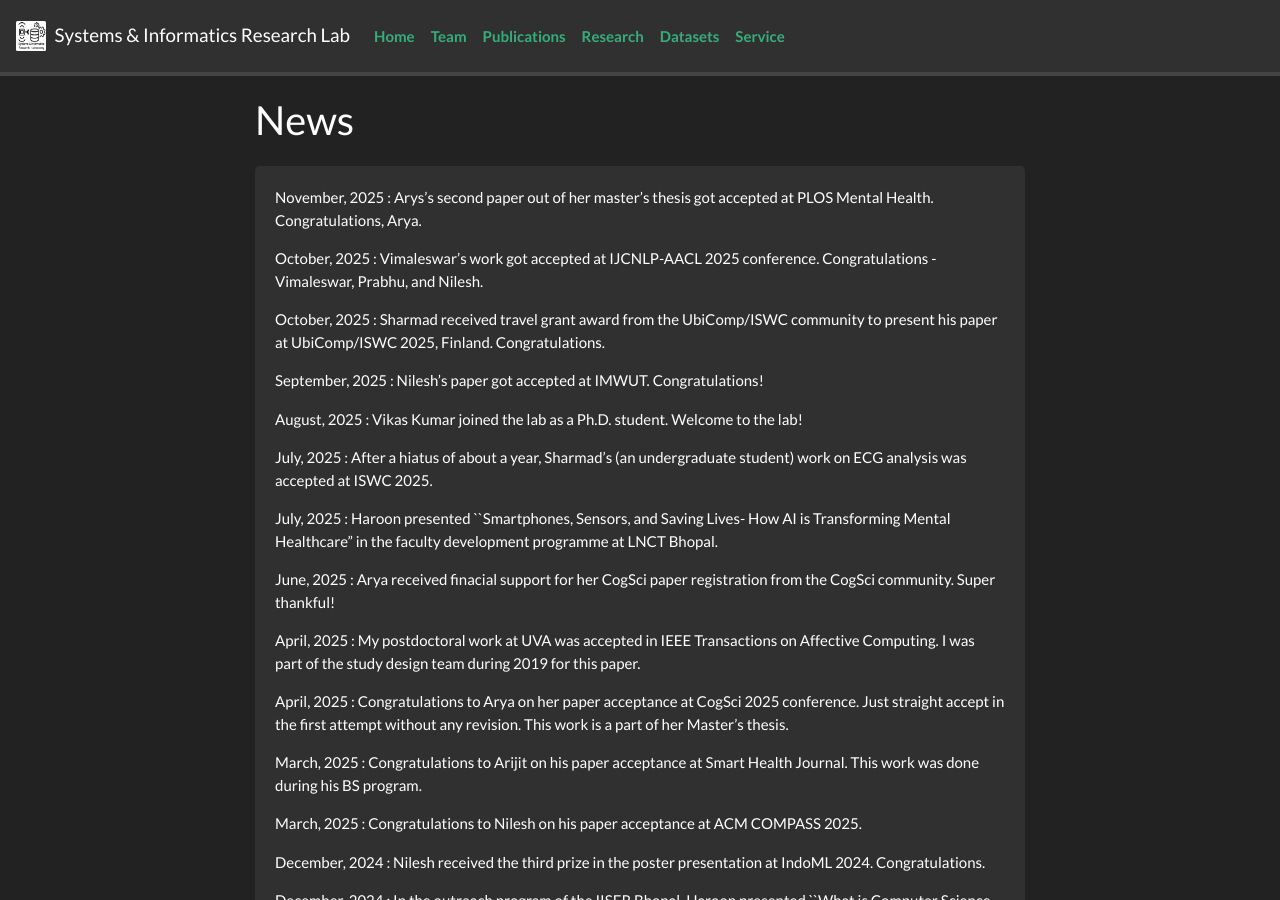
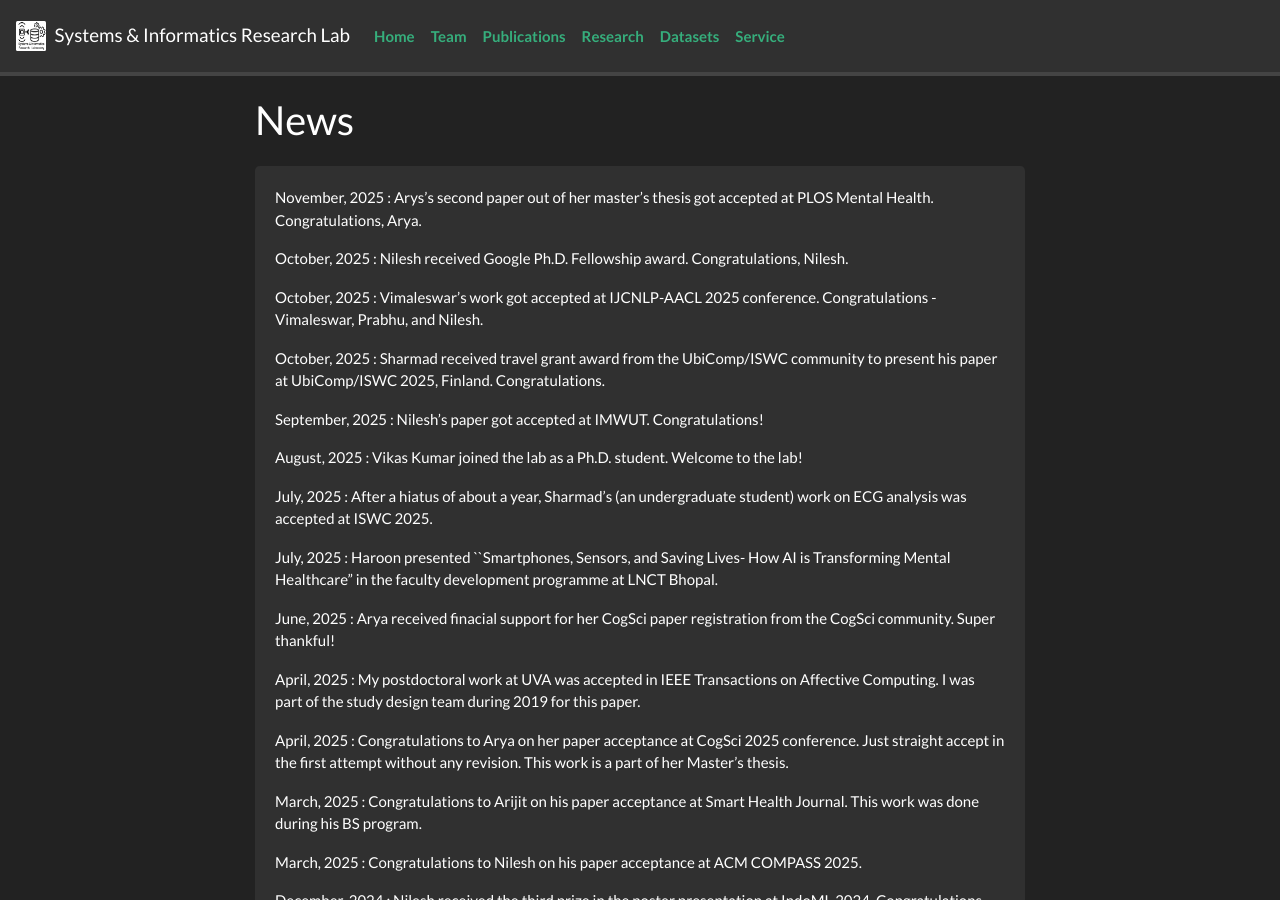
Before and after one commit to sirl-lab/sirl-lab.github.io, a Jekyll site: the page built from _pages/allnews.md, in a window 1280 px wide and 900 px high. Built offline with Jekyll 4.4.1, drawn with Linux system fonts in a browser that asks for light colours; nearby versions of some CDN libraries; a style sheet for code colours, icons or effects is not loaded.

Commit message:
updated news

```diff
--- a/_data/news.yml
+++ b/_data/news.yml
@@ -1,5 +1,8 @@
 - date: November, 2025
   headline: Arys's second paper out of her master's thesis got accepted at PLOS Mental Health.  Congratulations, Arya.
+
+- date: October, 2025
+  headline: Nilesh received Google Ph.D. Fellowship award. Congratulations, Nilesh.
 
 - date: October, 2025
   headline: Vimaleswar's work got accepted at IJCNLP-AACL 2025 conference. Congratulations -  Vimaleswar, Prabhu, and Nilesh.
```
Also changed, not shown: _pages/dataset.md (+1 -1 lines).
